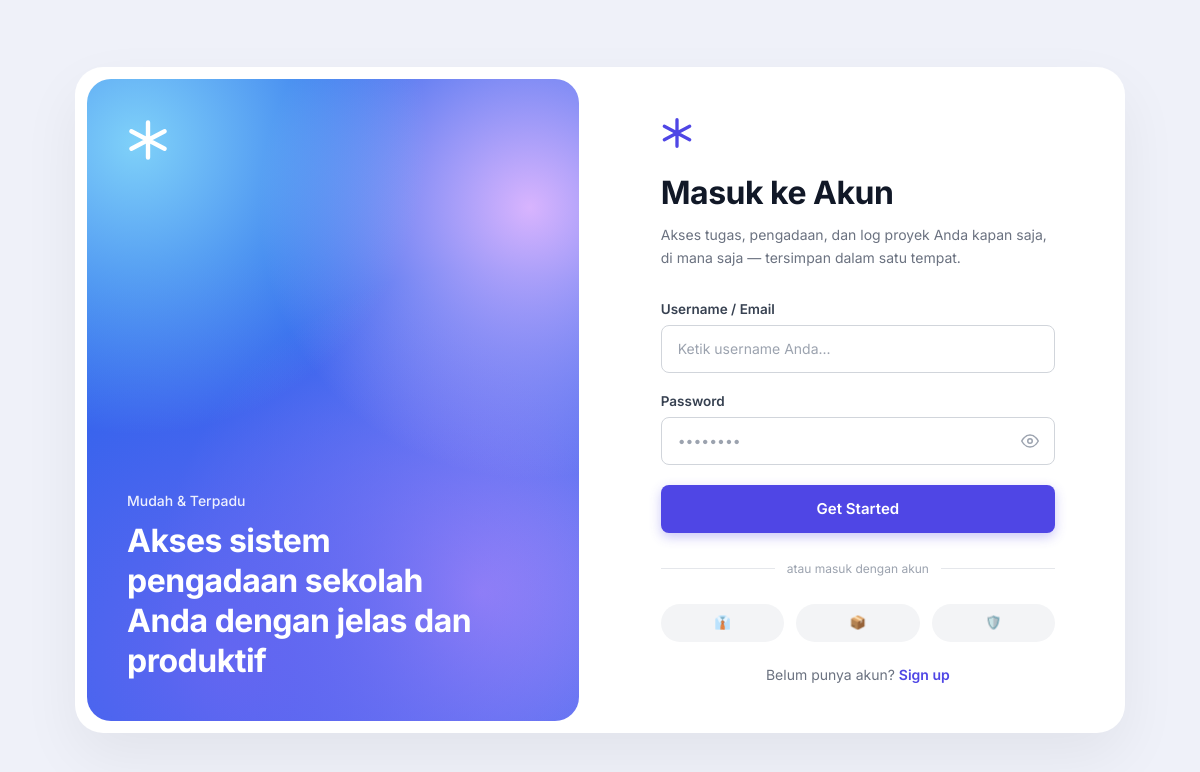
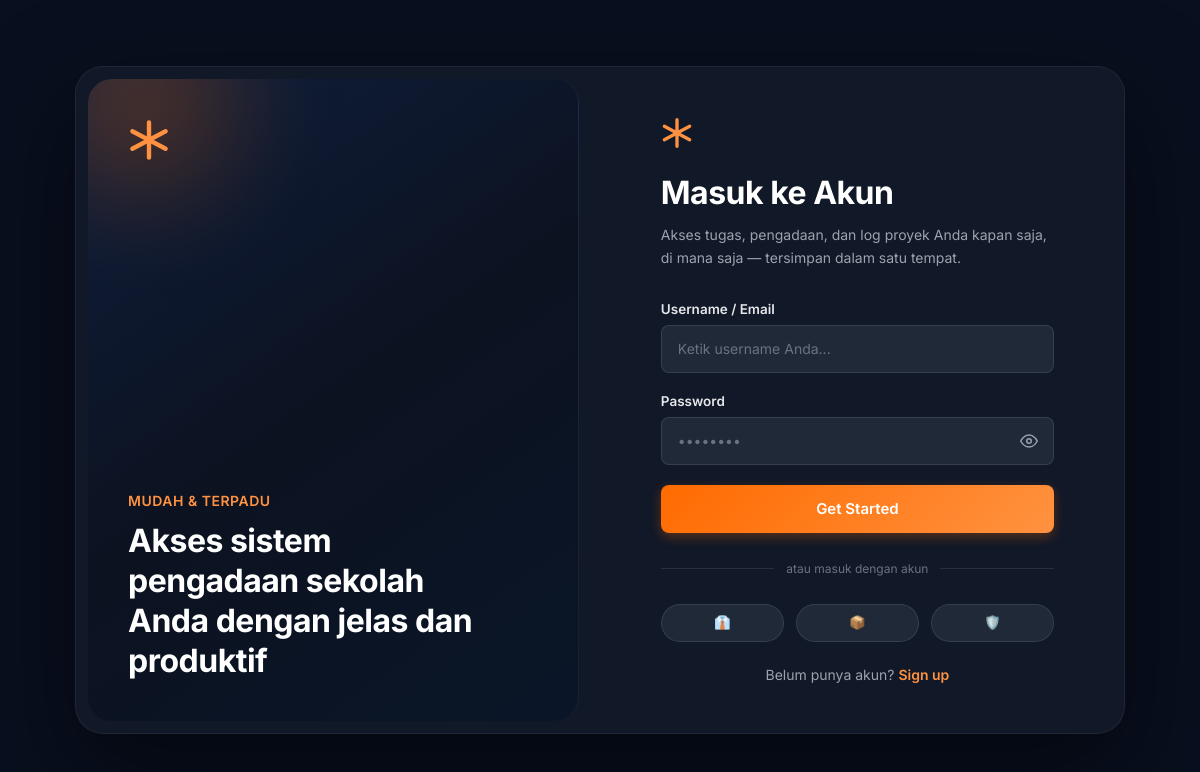
Before and after one commit to hibatullahbjn-debug/hibatullah, an Electron app: page login.html in a window 1200 px wide. Drawn offline with Linux system fonts and the light colour scheme.

Commit message:
style: revert to dark spms theme with orange accents

```diff
--- a/login.html
+++ b/login.html
@@ -14,12 +14,12 @@
 
     body {
       font-family: 'Inter', sans-serif;
-      background: #eff1f9;
+      background: #080f1e;
       min-height: 100vh;
       display: flex;
       align-items: center;
       justify-content: center;
-      color: #111827;
+      color: #ffffff;
       -webkit-font-smoothing: antialiased;
     }
 
@@ -28,9 +28,10 @@
       width: 100%;
       max-width: 1050px;
       min-height: 640px;
-      background: #ffffff;
+      background: #111827; /* Dark gray/blue for the form side */
       border-radius: 28px;
-      box-shadow: 0 24px 60px rgba(0, 0, 0, 0.06);
+      border: 1px solid rgba(255,255,255,0.06);
+      box-shadow: 0 40px 100px rgba(0, 0, 0, 0.5);
       display: flex;
       margin: 20px;
       overflow: hidden;
@@ -49,14 +50,22 @@
       justify-content: space-between;
       position: relative;
       overflow: hidden;
-      /* Complex mesh gradient simulation */
-      background:
-        radial-gradient(circle at 10% 10%, #7fd1f9 0%, transparent 40%),
-        radial-gradient(circle at 90% 20%, #d8b4fe 0%, transparent 40%),
-        radial-gradient(circle at 30% 90%, #6366f1 0%, transparent 60%),
-        radial-gradient(circle at 80% 80%, #a78bfa 0%, transparent 50%),
-        #2563eb; /* base solid blue */
+      /* Original SPMS dark gradient */
+      background: linear-gradient(145deg, #0f1f3d 0%, #0c1220 50%, #0a1628 100%);
+      border-right: 1px solid rgba(255,255,255,0.06);
       color: white;
+    }
+    /* Add subtle orange orb in background */
+    .left-panel::after {
+      content: '';
+      position: absolute;
+      top: -20%;
+      left: -20%;
+      width: 300px;
+      height: 300px;
+      background: radial-gradient(circle, rgba(255,107,0,0.3) 0%, transparent 70%);
+      filter: blur(40px);
+      z-index: 1;
     }
 
     .left-panel-content {
@@ -72,6 +81,7 @@
     .icon-asterisk {
       width: 42px;
       height: 42px;
+      color: #ff9240;
     }
     .icon-asterisk path {
       stroke: currentColor;
@@ -85,9 +95,11 @@
     }
     .brand-eyebrow {
       font-size: 14px;
-      font-weight: 500;
+      font-weight: 600;
       margin-bottom: 12px;
-      opacity: 0.9;
+      color: #ff9240;
+      letter-spacing: 0.5px;
+      text-transform: uppercase;
     }
     .brand-title {
       font-size: 32px;
@@ -110,20 +122,20 @@
     .icon-asterisk-blue {
       width: 32px;
       height: 32px;
-      color: #4f46e5;
+      color: #ff9240;
       margin-bottom: 24px;
     }
 
     .form-header h2 {
       font-size: 32px;
       font-weight: 700;
-      color: #111827;
+      color: #ffffff;
       margin-bottom: 12px;
       letter-spacing: -0.5px;
     }
     .form-header p {
       font-size: 14px;
-      color: #6b7280;
+      color: #9ca3af;
       line-height: 1.6;
       margin-bottom: 32px;
     }
@@ -146,7 +158,7 @@
       display: block;
       font-size: 13.5px;
       font-weight: 600;
-      color: #374151;
+      color: #e5e7eb;
       margin-bottom: 8px;
     }
     .input-wrapper {
@@ -155,19 +167,21 @@
     .input-wrapper input {
       width: 100%;
       height: 48px;
-      border: 1px solid #d1d5db;
+      background: #1f2937;
+      border: 1px solid rgba(255,255,255,0.1);
       border-radius: 8px;
       padding: 0 16px;
       font-size: 14px;
       font-family: inherit;
-      color: #111827;
+      color: #ffffff;
       transition: all 0.2s;
     }
-    .input-wrapper input::placeholder { color: #9ca3af; }
+    .input-wrapper input::placeholder { color: #6b7280; }
     .input-wrapper input:focus {
       outline: none;
-      border-color: #4f46e5;
-      box-shadow: 0 0 0 4px rgba(79, 70, 229, 0.1);
+      border-color: #ff9240;
+      box-shadow: 0 0 0 4px rgba(255,107,0,0.15);
+      background: #273041;
     }
 
     .btn-eye {
@@ -189,7 +203,7 @@
     .btn-primary {
       width: 100%;
       height: 48px;
-      background: #4f46e5;
+      background: linear-gradient(135deg, #ff6b00, #ff9240);
       color: white;
       border: none;
       border-radius: 8px;
@@ -198,16 +212,16 @@
       font-family: inherit;
       cursor: pointer;
       transition: all 0.2s;
-      box-shadow: 0 4px 12px rgba(79, 70, 229, 0.3);
+      box-shadow: 0 4px 12px rgba(255,107,0,0.3);
       display: flex;
       justify-content: center;
       align-items: center;
       margin-top: 10px;
     }
     .btn-primary:hover {
-      background: #4338ca;
+      background: linear-gradient(135deg, #e65c00, #ff8226);
       transform: translateY(-1px);
-      box-shadow: 0 6px 16px rgba(79, 70, 229, 0.4);
+      box-shadow: 0 6px 16px rgba(255,107,0,0.4);
     }
     .btn-primary:disabled {
       opacity: 0.7;
@@ -244,13 +258,13 @@
       align-items: center;
       text-align: center;
       margin: 28px 0;
-      color: #9ca3af;
+      color: #6b7280;
       font-size: 12px;
     }
     .separator::before, .separator::after {
       content: '';
       flex: 1;
-      border-bottom: 1px solid #e5e7eb;
+      border-bottom: 1px solid rgba(255,255,255,0.1);
     }
     .separator span {
       padding: 0 12px;
@@ -264,8 +278,8 @@
     .social-btn {
       flex: 1;
       height: 38px;
-      background: #f3f4f6;
-      border: none;
+      background: #1f2937;
+      border: 1px solid rgba(255,255,255,0.1);
       border-radius: 20px;
       display: flex;
       justify-content: center;
@@ -273,7 +287,7 @@
       cursor: pointer;
       transition: background 0.2s;
     }
-    .social-btn:hover { background: #e5e7eb; }
+    .social-btn:hover { background: #374151; }
     .social-btn svg { width: 16px; height: 16px; }
 
     /* Footer Text */
@@ -281,10 +295,10 @@
       text-align: center;
       margin-top: 24px;
       font-size: 14px;
-      color: #6b7280;
+      color: #9ca3af;
     }
     .form-footer a {
-      color: #4f46e5;
+      color: #ff9240;
       text-decoration: none;
       font-weight: 600;
     }
@@ -301,18 +315,18 @@
       padding: 10px 0;
       text-align: center;
       border-radius: 8px;
-      border: 1px solid #d1d5db;
-      background: white;
-      color: #4b5563;
+      border: 1px solid rgba(255,255,255,0.1);
+      background: #1f2937;
+      color: #9ca3af;
       font-size: 13px;
       font-weight: 600;
       cursor: pointer;
       transition: all 0.2s;
     }
     .role-pill.active {
-      background: #eef2ff;
-      border-color: #4f46e5;
-      color: #4f46e5;
+      background: rgba(255,107,0,0.15);
+      border-color: #ff9240;
+      color: #ff9240;
     }
 
     /* Responsive */
@@ -338,7 +352,7 @@
 
         <div class="brand-bottom">
           <p class="brand-eyebrow">Mudah & Terpadu</p>
-          <h1 class="brand-title">Akses sistem pengadaan sekolah Anda dengan jelas dan produktif</h1>
+          <h1 class="brand-title" style="color: #ffffff;">Akses sistem pengadaan sekolah Anda dengan jelas dan produktif</h1>
         </div>
       </div>
     </div>
@@ -406,7 +420,7 @@
 
         <form id="register-form" novalidate>
 
-          <label style="display: block; font-size: 13.5px; font-weight: 600; color: #374151; margin-bottom: 8px;">Pilih Peran Akun</label>
+          <label style="display: block; font-size: 13.5px; font-weight: 600; color: #e5e7eb; margin-bottom: 8px;">Pilih Peran Akun</label>
           <div class="role-pills">
             <button type="button" class="role-pill active" data-role="inventaris">Inventaris</button>
             <button type="button" class="role-pill" data-role="direktur">Direktur</button>
```
